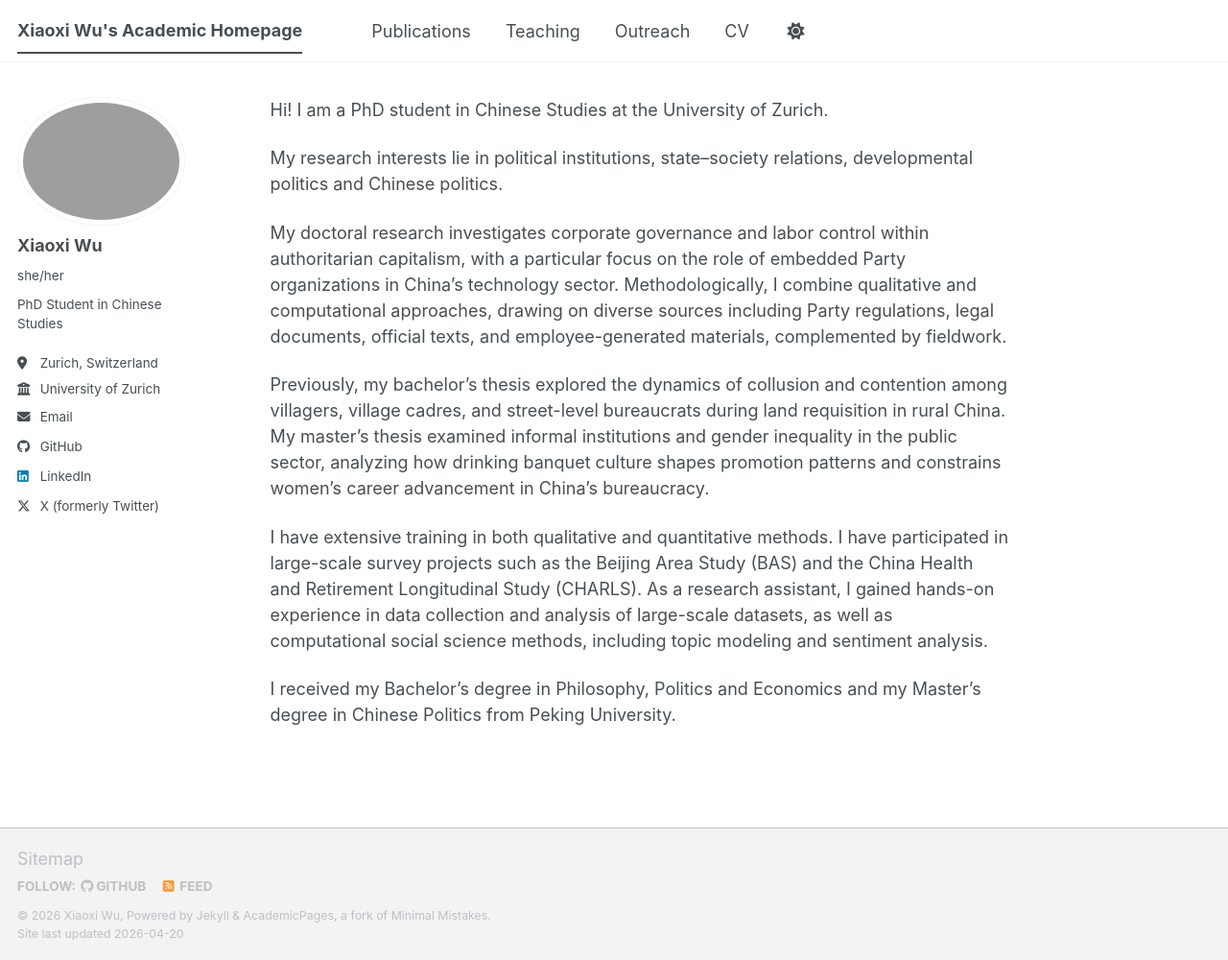
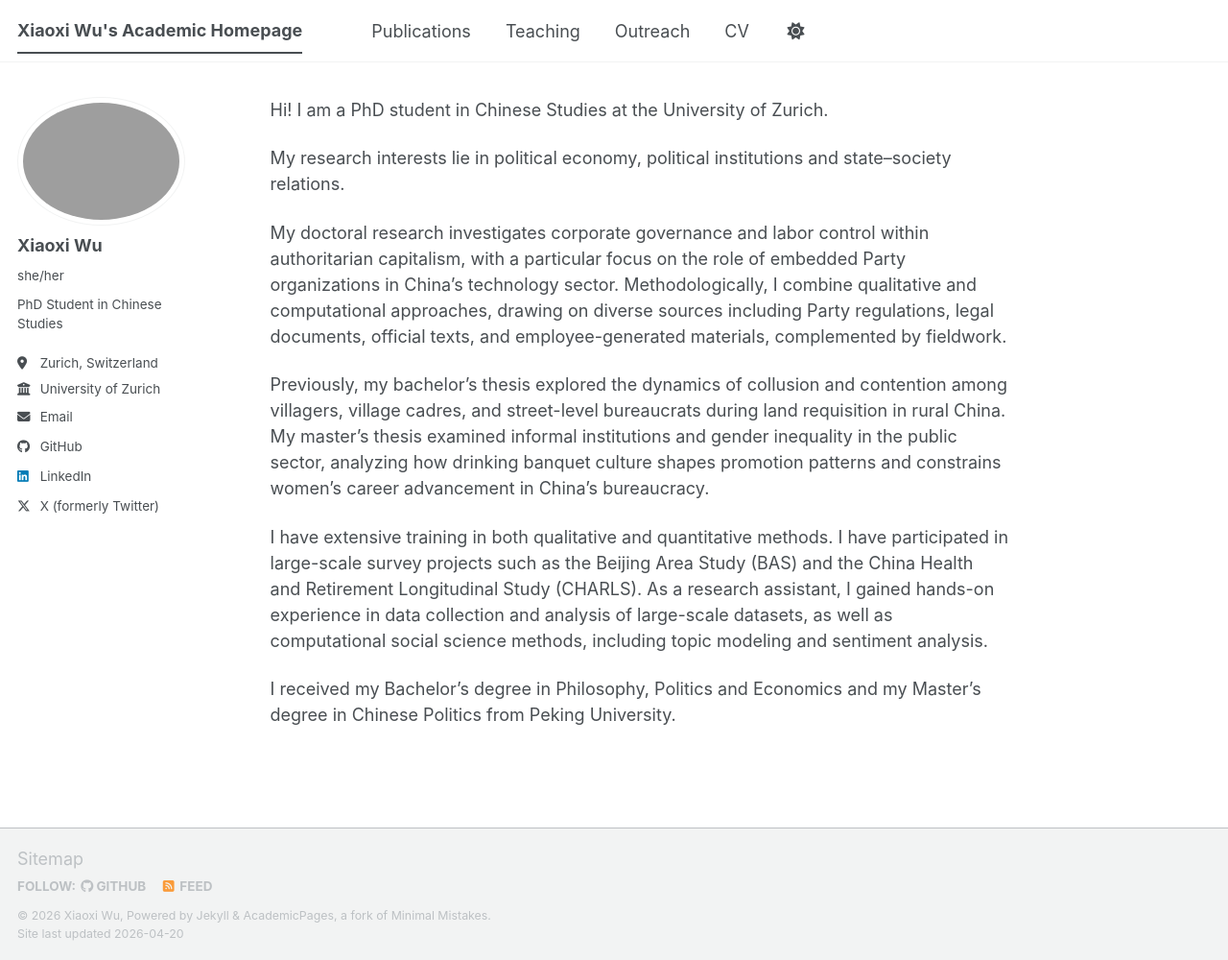
Before and after one commit to wuxiaoxi-xx/wuxiaoxi-xx.github.io, a Jekyll site: the page built from _pages/about.md, in a window 1280 px wide and 1000 px high. Shown: the whole window at 96% size. Built offline with Jekyll 4.4.1, drawn with Linux system fonts in a browser that asks for light colours; a script bundle is joined from its source files by our own code; library files that are not in the unit come from our copies; a file with an impossible date is left out.

Commit message:
Update about.md

```diff
--- a/_pages/about.md
+++ b/_pages/about.md
@@ -10,7 +10,7 @@ redirect_from:
 
 Hi! I am a PhD student in Chinese Studies at the University of Zurich.
 
-My research interests lie in political institutions, state–society relations, developmental politics and Chinese politics.
+My research interests lie in political economy, political institutions and state–society relations.
 
 My doctoral research investigates corporate governance and labor control within authoritarian capitalism, with a particular focus on the role of embedded Party organizations in China’s technology sector. Methodologically, I combine qualitative and computational approaches, drawing on diverse sources including Party regulations, legal documents, official texts, and employee-generated materials, complemented by fieldwork.
 
```
